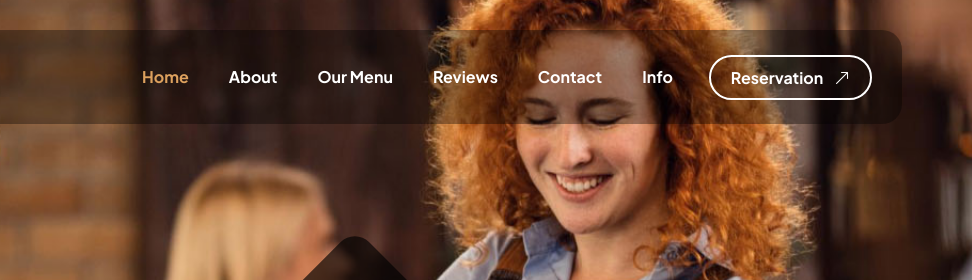
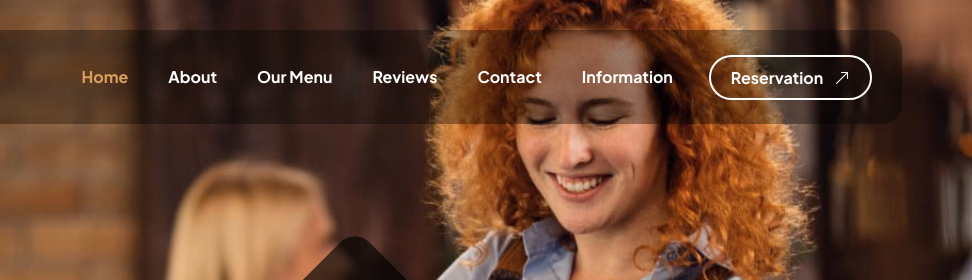
Before and after one commit to ibidamola/MarketPeak, a plain HTML site: page index.html in a window 1280 px wide. Shown: the top 280 px of the page, 308-1280 px from the left. Drawn offline with Linux system fonts and the light colour scheme.

Commit message:
edit added

```diff
--- a/index.html
+++ b/index.html
@@ -72,7 +72,7 @@ Bootstrap 5 HTML CSS Template
                                 </li>
 
                                 <li class="nav-item">
-                                    <a class="nav-link click-scroll" href="#section_6">Info</a>
+                                    <a class="nav-link click-scroll" href="#section_6">Information</a>
                                 </li>
                             </ul>
 
```
